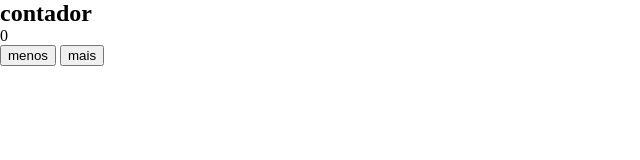
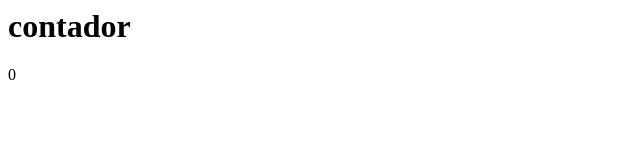
Before and after one commit to ygor818/contador1, a plain HTML site: page index.html in a window 1280 px wide. Shown: the whole page, without its empty margins (0-640 px from the left). Drawn offline with Linux system fonts and the light colour scheme.

Commit message:
Update index.html

```diff
--- a/index.html
+++ b/index.html
@@ -1,23 +1,9 @@
 <html>
     <head>
-        <title>meu contador</title>
-        <style>
-            *{
-                margin: 0;
-                box-sizing: border-box;
-            }
-
-body{
-    border: 1xp solid red;
-}
-        </style>
+<title>meu contador</title>
     </head>
     <body>
-        <section>
-            <h1>contador</h1>
-            <p>0</p>
-            <button>menos</button>
-            <button>mais</button>
-        </section>
+<h1>contador</h1>
+<p>0</p>
     </body>
 </html>
```
